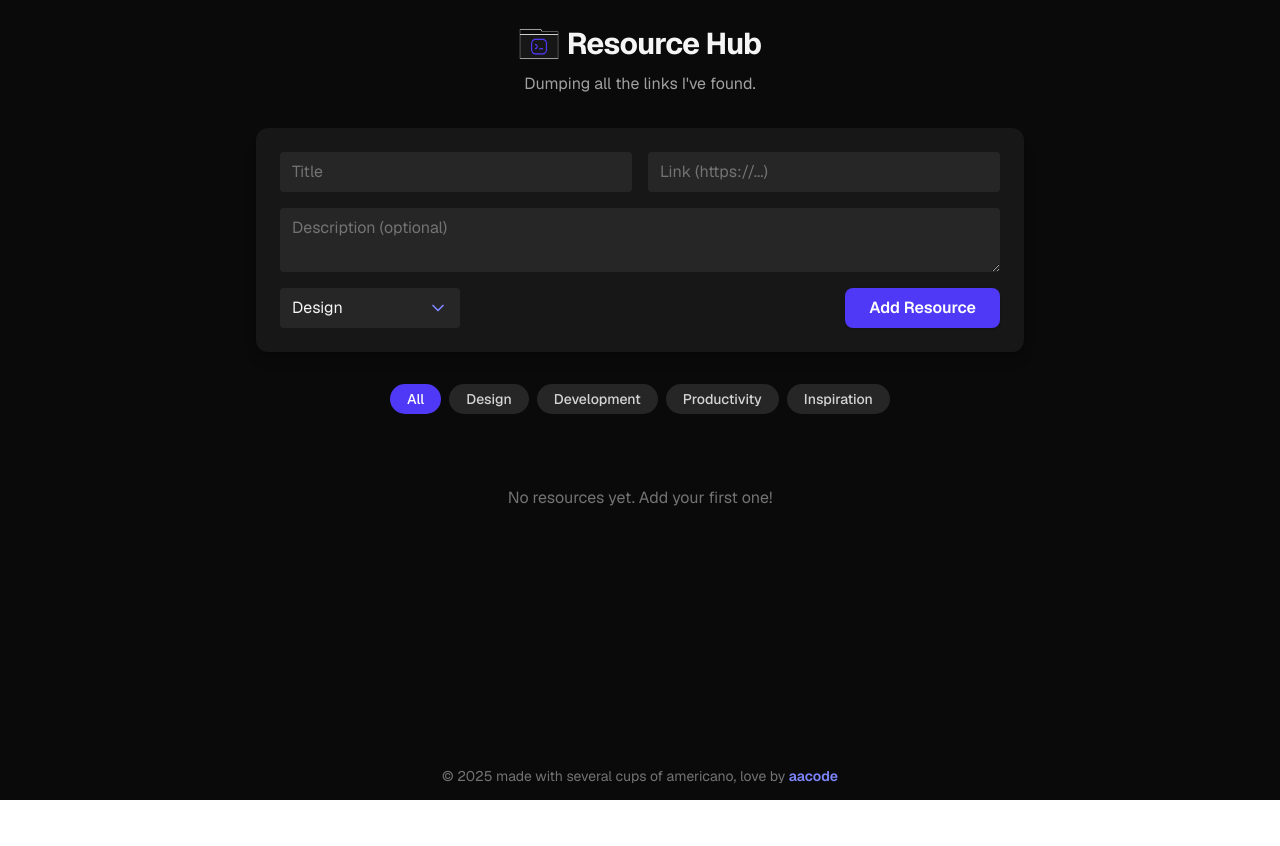
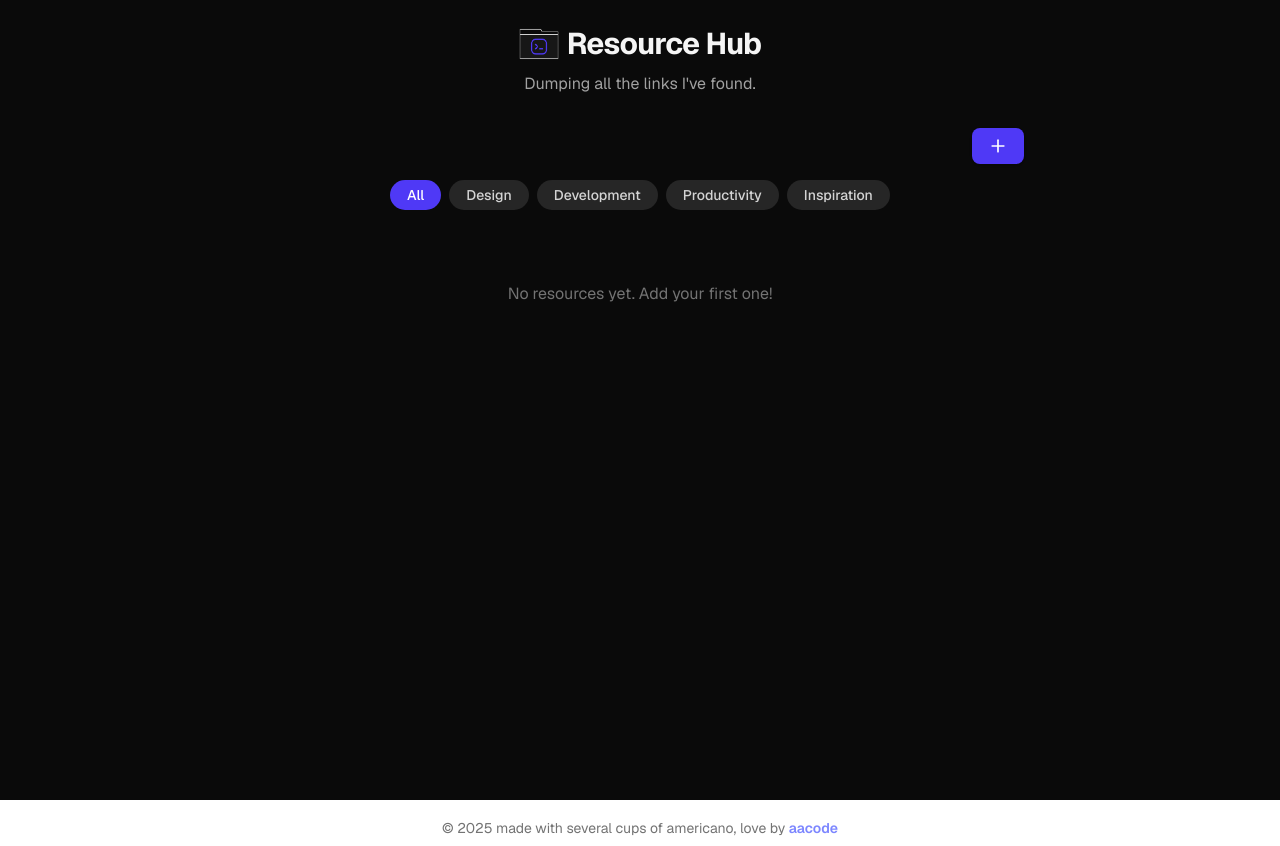
Before and after one commit to AureliaSindhu/resources-hub, a Next.js app: page / in a window 1280 px wide. Before the commit the page ends 800 px from the top, so only its background shows below. Built offline with nearby package versions, Linux system fonts and the light colour scheme.

Commit message:
hide n show

```diff
--- a/app/page.tsx
+++ b/app/page.tsx
@@ -1,7 +1,7 @@
 "use client";
 import { useState, useEffect, useMemo } from "react";
 import Image from "next/image";
-import { ChevronDown, Pencil, Trash2 } from "lucide-react";
+import { ChevronDown, Pencil, Plus, Trash2, X } from "lucide-react";
 
 import icon from "./icon.png";
 
@@ -23,6 +23,7 @@ const categories = [
 export default function Home() {
   const [resources, setResources] = useState<Resource[]>([]);
   const [filter, setFilter] = useState("All");
+  const [showForm, setShowForm] = useState(false);
   const [form, setForm] = useState<Resource>({
     title: "",
     link: "",
@@ -116,6 +117,16 @@ export default function Home() {
           </p>
         </header>
 
+        <div className="flex justify-end mb-4">
+          <button
+            onClick={() => setShowForm(!showForm)}
+            className="bg-indigo-600 hover:bg-indigo-500 text-white font-semibold px-4 py-2 rounded-lg shadow transition"
+          >
+            {showForm ? <X size={20} /> : <Plus size={20} />}
+          </button>
+        </div>
+
+        {showForm && (
           <form
             onSubmit={handleAddResource}
             className="bg-neutral-900 rounded-xl p-6 mb-8 shadow-lg flex flex-col gap-4"
@@ -190,6 +201,7 @@ export default function Home() {
               )}
             </div>
           </form>
+        )}
 
         <nav className="flex gap-2 mb-6 flex-wrap justify-center">
           {categories.map((cat) => (
@@ -207,7 +219,7 @@ export default function Home() {
           ))}
         </nav>
 
-        <section className="grid gap-6 sm:grid-cols-2 overflow-y-auto h-[calc(100vh-32rem)]">
+        <section className="grid gap-6 sm:grid-cols-2 overflow-y-auto h-[calc(100vh-16rem)]">
           {filteredResources.length === 0 ? (
             <div className="col-span-full text-center text-neutral-500 py-12">
               No resources yet. Add your first one!
```
Lines whose indentation alone changed are shown as unchanged.
